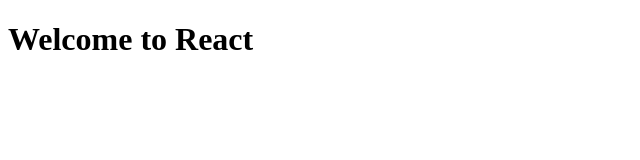
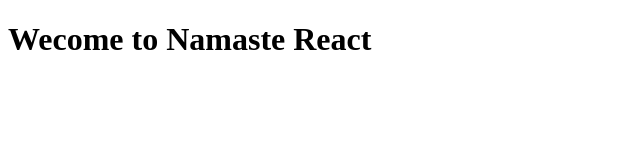
Before and after one commit to gatikrushna911/React-Project, a plain HTML site: page namaste-react/index.html in a window 1280 px wide. Shown: the whole page, without its empty margins (0-640 px from the left). Drawn offline with Linux system fonts and the light colour scheme.

Commit message:
Using JS to manipulate the DOM

```diff
--- a/namaste-react/index.html
+++ b/namaste-react/index.html
@@ -7,6 +7,14 @@
     <title>Document</title>
   </head>
   <body>
-    <h1>Welcome to React</h1>
+    <div id="root"></div>
   </body>
+  <html>
+    <script>
+      const header = document.createElement("h1");
+      const text = document.createTextNode("Wecome to Namaste React");
+      header.appendChild(text);
+      document.getElementById("root").appendChild(header);
+    </script>
+  </html>
 </html>
```
